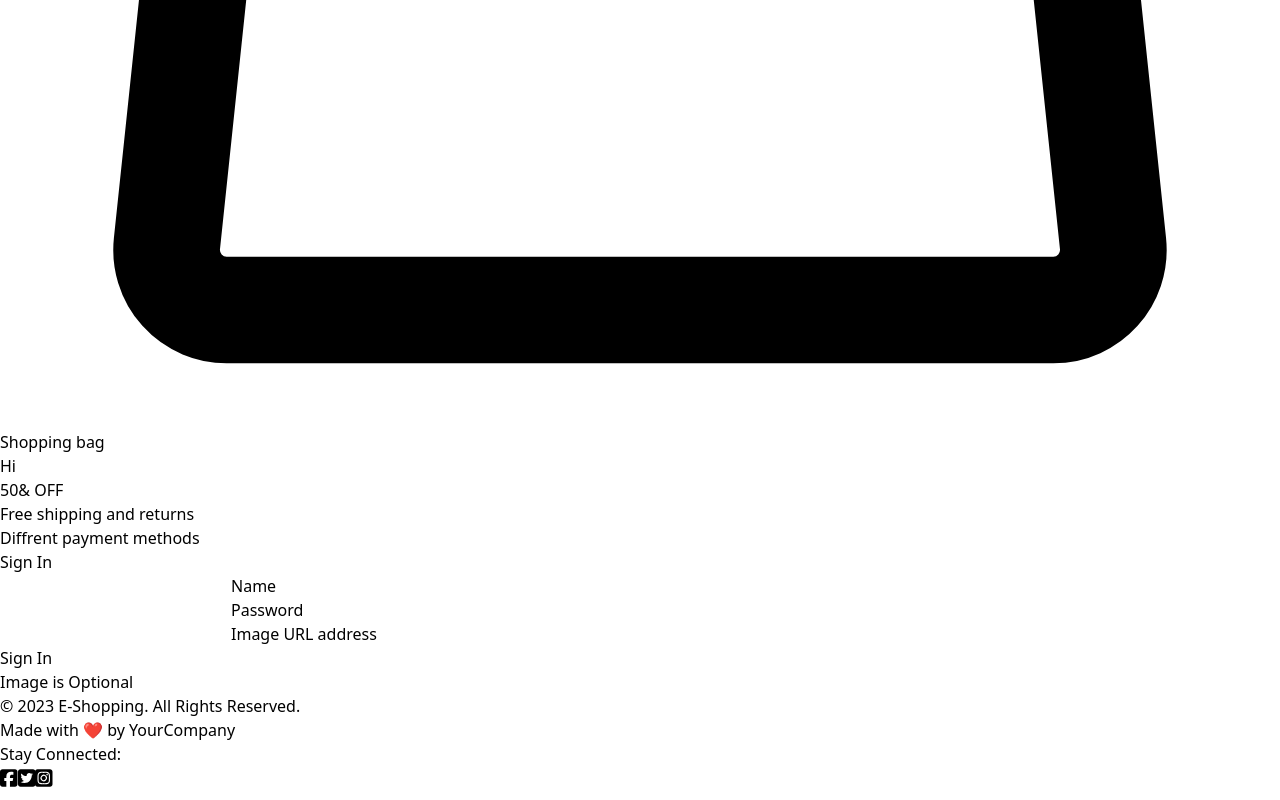
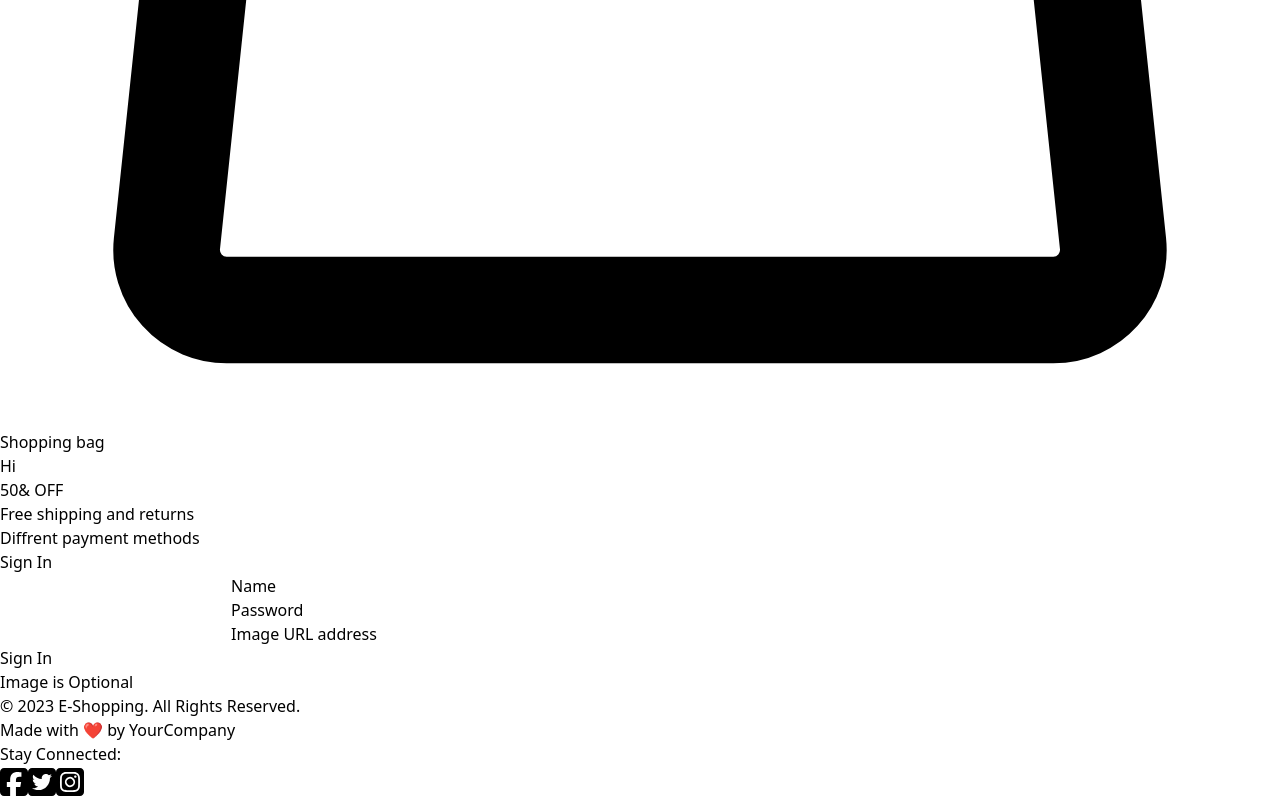
Before and after one commit to Pavithrank02/shopping-cart, a React (Create React App) app: page / in a window 1280 px wide. Shown: the part 2654-3454 px from the top of the page. Built offline with nearby package versions, Linux system fonts and the light colour scheme; what @material-tailwind/react would draw is missing.

Commit message:
footer changed

```diff
--- a/src/Components/Footer/Footer.jsx
+++ b/src/Components/Footer/Footer.jsx
@@ -4,28 +4,52 @@ import { faFacebookSquare, faTwitterSquare, faInstagramSquare } from '@fortaweso
 
 const Footer = () => {
   return (
-    <footer className="bg-gray-800 text-white py-6">
+    <footer className="bg-black text-white py-6">
       <div className="container mx-auto text-center">
-        <p className="text-sm">
+        <p className="text-lg font-bold mb-4 animate-fade-in-up">
           &copy; {new Date().getFullYear()} E-Shopping. All Rights Reserved.
         </p>
-        <p className="mt-2 text-xs">
+        <p className="text-sm mb-2 animate-fade-in-up-delay">
           Made with <span role="img" aria-label="heart" className="text-red-500">❤️</span> by YourCompany
         </p>
-        <p className="mt-4 text-xs opacity-50">Stay Connected:</p>
+        <p className="text-sm opacity-50 animate-fade-in-up-delay-2">Stay Connected:</p>
         <div className="flex justify-center mt-2">
           {/* Social media icons */}
-          <a href="#" className="text-white hover:text-gray-300 mx-2" title="Facebook">
-            <FontAwesomeIcon icon={faFacebookSquare} size="lg" />
+          <a href="#" className="text-white hover:text-gray-300 mx-2 social-icon animate-bounce" title="Facebook">
+            <FontAwesomeIcon icon={faFacebookSquare} size="2x" />
           </a>
-          <a href="#" className="text-white hover:text-gray-300 mx-2" title="Twitter">
-            <FontAwesomeIcon icon={faTwitterSquare} size="lg" />
+          <a href="#" className="text-white hover:text-gray-300 mx-2 social-icon animate-bounce" title="Twitter">
+            <FontAwesomeIcon icon={faTwitterSquare} size="2x" />
           </a>
-          <a href="#" className="text-white hover:text-gray-300 mx-2" title="Instagram">
-            <FontAwesomeIcon icon={faInstagramSquare} size="lg" />
+          <a href="#" className="text-white hover:text-gray-300 mx-2 social-icon animate-bounce" title="Instagram">
+            <FontAwesomeIcon icon={faInstagramSquare} size="2x" />
           </a>
         </div>
       </div>
+      <style jsx>{`
+        @keyframes fade-in-up {
+          0% { opacity: 0; transform: translateY(20px); }
+          100% { opacity: 1; transform: translateY(0); }
+        }
+        @keyframes bounce {
+          0%, 100% { transform: translateY(0); }
+          50% { transform: translateX(-10px); }
+        }
+        .animate-fade-in-up {
+          animation: fade-in-up 1s ease-in-out;
+        }
+        .animate-fade-in-up-delay {
+          animation: fade-in-up 1s ease-in-out forwards;
+          animation-delay: 0.3s;
+        }
+        .animate-fade-in-up-delay-2 {
+          animation: fade-in-up 1s ease-in-out forwards;
+          animation-delay: 0.6s;
+        }
+        .animate-bounce {
+          animation: bounce 1s infinite;
+        }
+      `}</style>
     </footer>
   );
 };
--- a/src/Components/Navbar/Navbar.jsx
+++ b/src/Components/Navbar/Navbar.jsx
@@ -19,13 +19,13 @@ const Navbar = () => {
   const dispatch = useDispatch();
 
   return (
-    <>
+    <div className="fixed z-20 w-full">
       {/* <div className="bg-black p-4 w-full flex justify-center items-center ">
         <p className="text-white font-inter text-2xl font-bold  ">
           Redux Toolkit Time
         </p>
       </div> */}
-      <div className="h-14 flex justify-between items-center ">
+      <div className=" h-14 flex justify-between items-center bg-white ">
         <div>
           <img className="h-14 w-18 cursor-pointer" src={logo} alt="store" onClick={() => navigate('/')}></img>
         </div>
@@ -109,7 +109,7 @@ const Navbar = () => {
           Diffrent payment methods
         </p>
       </div>
-    </>
+    </div>
   );
 };
 
--- a/src/features/slices/authSlice.jsx
+++ b/src/features/slices/authSlice.jsx
@@ -22,6 +22,7 @@ export const authSlice = createSlice({
       if (!userValidation || !passwordValidation) {
         state.user.authUser = false;
         console.log("in")
+
       } else {
         state.user.authUser = true;
         const saveState = JSON.stringify(userId);
```
